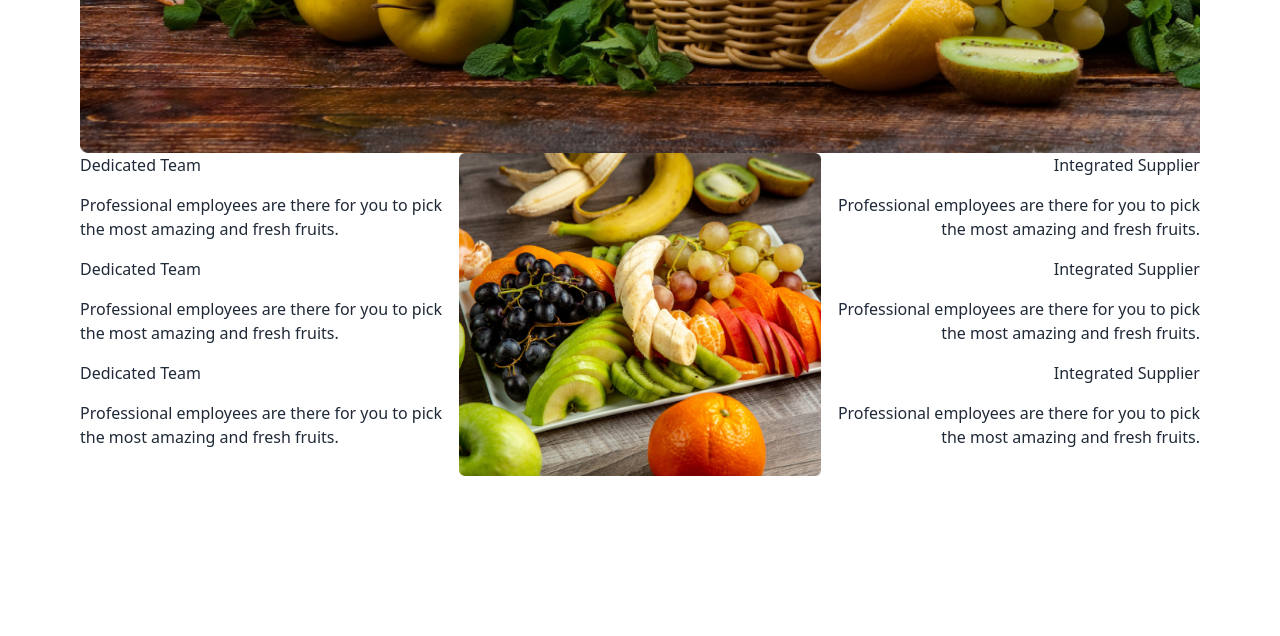
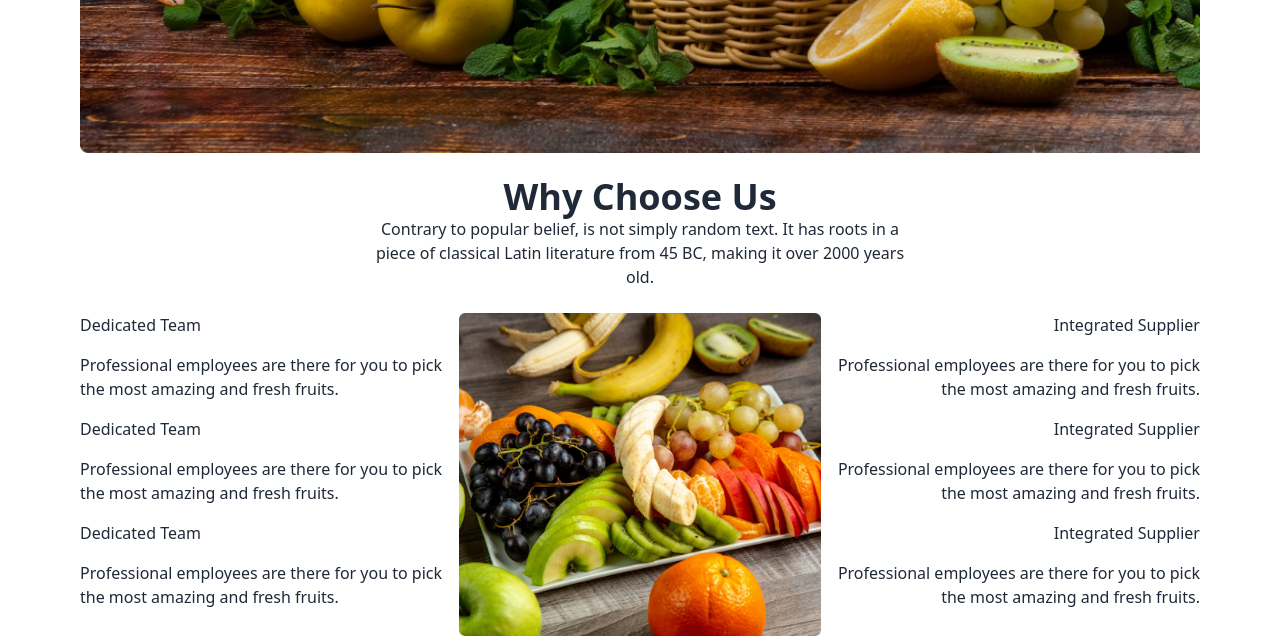
Before and after one commit to riadsarkar45/assignment-3, a plain HTML site: page index.html in a window 1280 px wide. Shown: the part 1759-2395 px from the top of the page. Before the commit the page ends 2235 px from the top, so only its background shows below. Drawn offline with nearby package versions, Linux system fonts and the light colour scheme.

Commit message:
text added

```diff
--- a/index.html
+++ b/index.html
@@ -380,6 +380,12 @@
         </div>
       </section>
       <section>
+        <div class="container mx-auto lg:max-w-[70rem] text-center mb-6 mt-6">
+          <h2 class="font-extrabold text-4xl">Why Choose Us</h2>
+          <div class="lg:w-[49%] m-auto">
+            <p>Contrary to popular belief, is not simply random text. It has roots in a piece of classical Latin literature from 45 BC, making it over 2000 years old.</p>
+          </div>
+        </div>
         <div class="container mx-auto lg:max-w-[70rem] grid grid-cols-1 md:grid-cols-2 lg:grid-cols-3 gap-4">
           <div class="space-y-4 order-4 md:order-1 lg:order-1">
             <h2 class="text-center md:text-left">Dedicated Team</h2>
```
